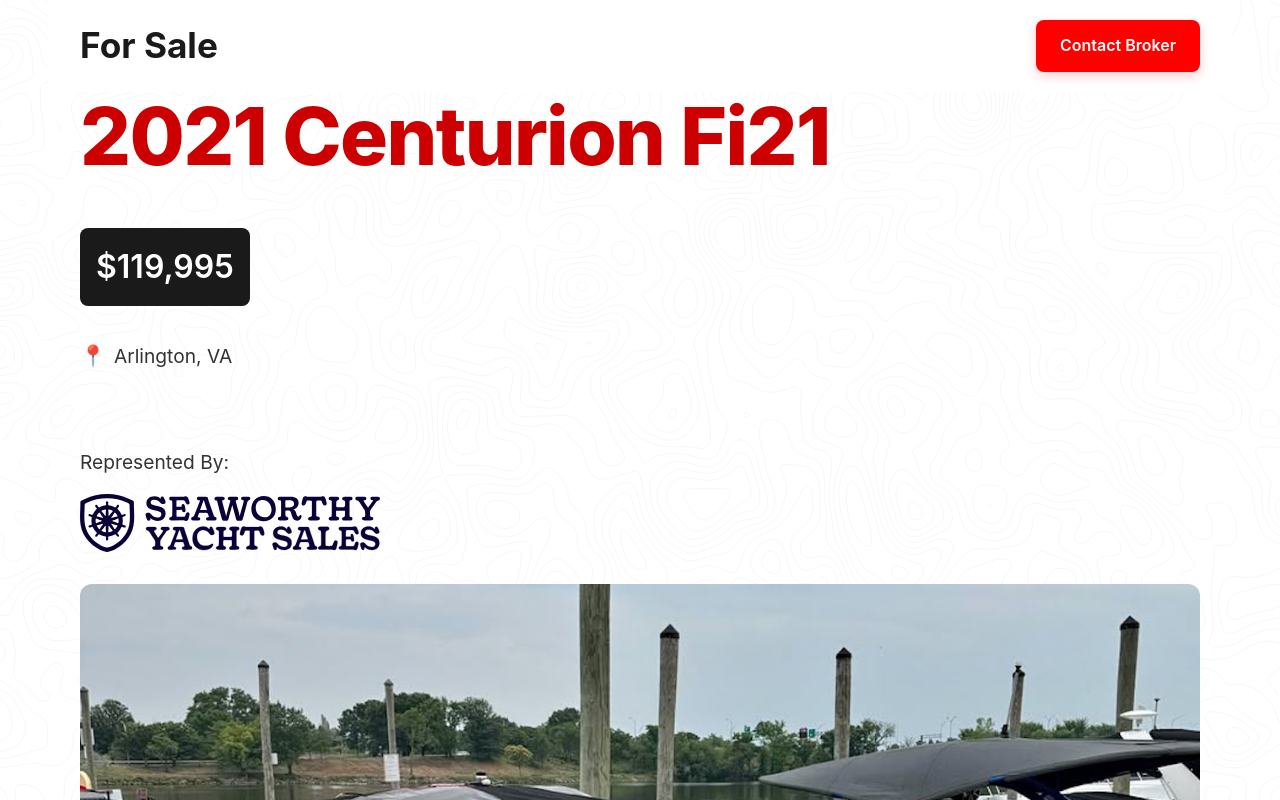
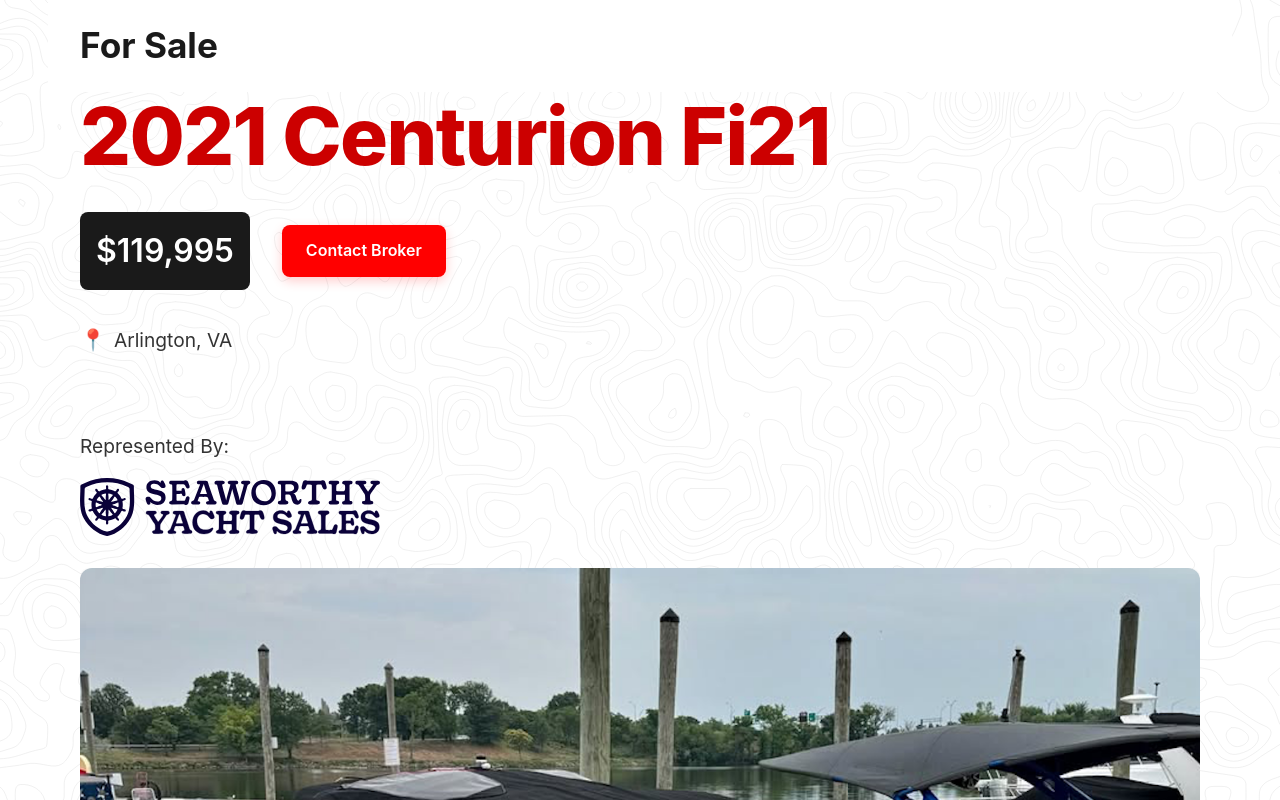
Before and after one commit to tjcandesign/boat, a React (Vite) app: page / in a window 1280 px wide. Shown: the top 800 px of the page. Built offline with nearby package versions, Linux system fonts and the light colour scheme.

Commit message:
Move contact button next to price and improve layout responsiveness

```diff
--- a/src/App.jsx
+++ b/src/App.jsx
@@ -51,14 +51,16 @@
         <header className="header">
           <div className="sticky-header">
             <div className="for-sale-label">For Sale</div>
-            <a href="tel:+12026000069" className="cta-button">
-              Contact Broker
-            </a>
           </div>
           <div className="header-content">
             <div className="title-group">
               <h1>2021 Centurion Fi21</h1>
-              <div className="price">$119,995</div>
+              <div className="price-action-group">
+                <div className="price">$119,995</div>
+                <a href="tel:+12026000069" className="cta-button">
+                  Contact Broker
+                </a>
+              </div>
             </div>
             <p className="location">
               <span className="icon">📍</span>
--- a/src/styles/App.css
+++ b/src/styles/App.css
@@ -22,10 +22,10 @@
   width: 100%;
   height: 100%;
   object-fit: repeat;
-  opacity: 0.15;
+  opacity: 0.25;
   transform: scale(1);
   transform-origin: center;
-  filter: none;
+  filter: brightness(0.8) contrast(1.2);
 }
 
 .container {
@@ -136,14 +136,19 @@
   margin-bottom: 1rem;
 }
 
+.price-action-group {
+  display: flex;
+  flex-direction: column;
+  gap: 1rem;
+  margin-top: 1rem;
+  width: 100%;
+}
+
 .title-group .price {
   font-size: clamp(1.2rem, 3vw, 2rem);
   font-weight: 600;
   font-family: var(--font-mono);
   color: var(--color-bg);
-  margin-top: 1rem;
-  position: sticky;
-  top: 120px;
   background: var(--color-text);
   z-index: 90;
   padding: 0.5rem 0.75rem;
@@ -154,11 +159,23 @@
 }
 
 @media (min-width: 768px) {
+  .price-action-group {
+    flex-direction: row;
+    align-items: center;
+    gap: 2rem;
+    width: auto;
+  }
+
   .title-group .price {
-    top: 80px;
     padding: 0.75rem 1rem;
     width: auto;
     text-align: left;
+    margin: 0;
+  }
+
+  .price-action-group .cta-button {
+    margin: 0;
+    white-space: nowrap;
   }
 }
 
```
